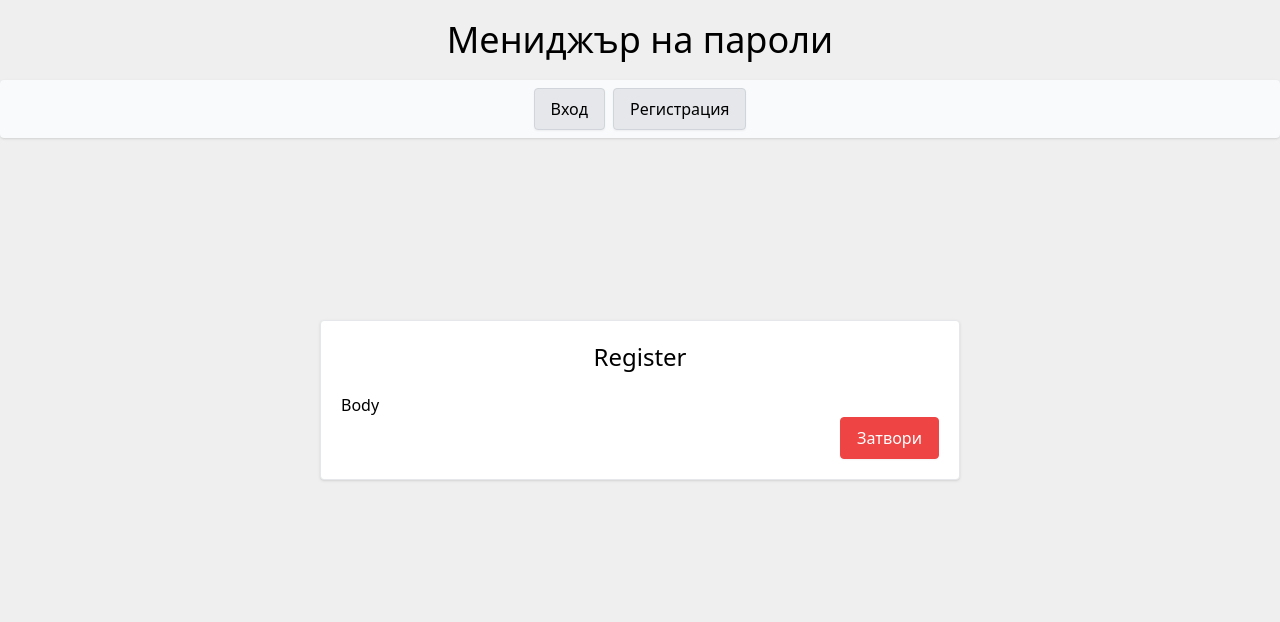
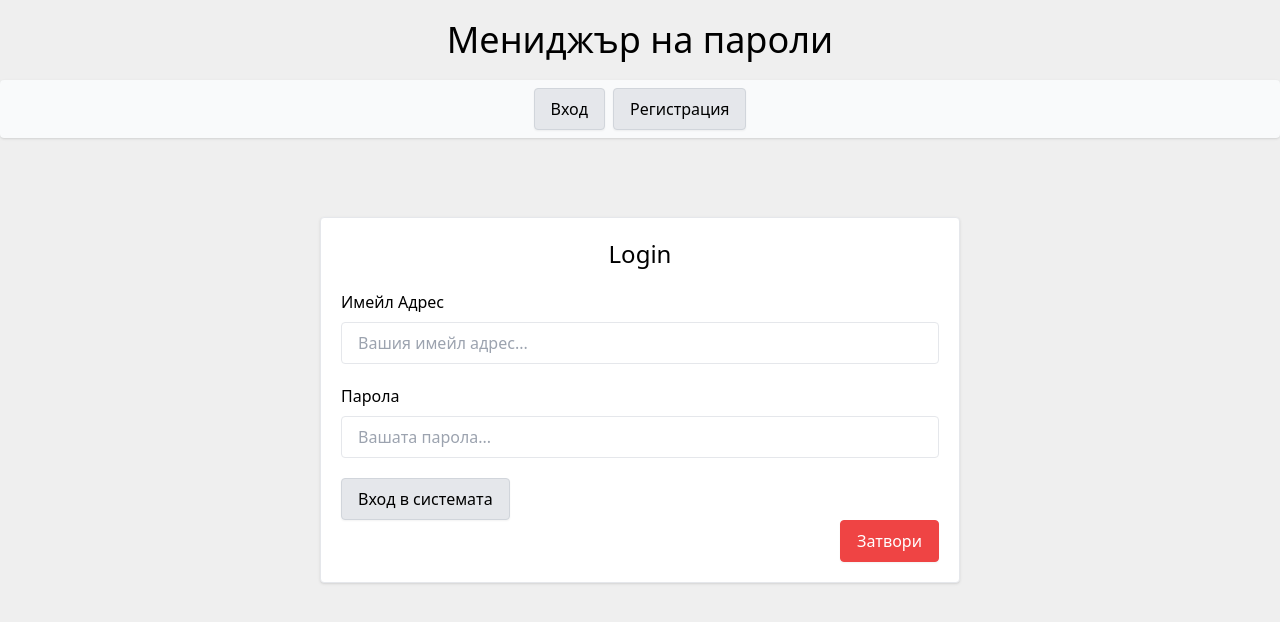
Before and after one commit to Krisi-Web-Apps/password-manager, a Vue app in the folder client/: page / in a window 1280 px wide. Shown: the top 622 px of the page. Built offline with nearby package versions, Linux system fonts and the light colour scheme.

Commit message:
feature: login is implemented

```diff
--- a/client/package.json
+++ b/client/package.json
@@ -10,6 +10,7 @@
     "lint": "eslint src"
   },
   "dependencies": {
+    "axios": "1.3.6",
     "pinia": "^2.0.35",
     "vue": "^3.2.47"
   },
--- /dev/null
+++ b/client/src/boot/axios.js
@@ -0,0 +1,5 @@
+import axios from "axios";
+
+const api = axios.create({ baseURL: import.meta.env.VITE_BASE_API_URL });
+
+export default api;
--- a/client/src/components/auth/login/LoginView.vue
+++ b/client/src/components/auth/login/LoginView.vue
@@ -1,9 +1,32 @@
 <template>
-  <simple-dialog  @close="handleClose">
+  <simple-dialog @close="handleClose">
     <template v-slot:header>Login</template>
     <template v-slot:body>
-      <form class="px-5">
-        Body
+      <form @submit.prevent="handleLogin" class="px-5">
+        <p v-if="user.error" class="mb-5 text-red-500 text-center">
+          {{ user.error }}
+        </p>
+        <div class="mb-5">
+          <label for="email">Имейл Адрес</label>
+          <input
+            type="email"
+            placeholder="Вашия имейл адрес..."
+            id="email"
+            class="w-full py-2 px-4 mt-2 rounded border"
+            v-model="user.credentials.email"
+          />
+        </div>
+        <div class="mb-5">
+          <label for="password">Парола</label>
+          <input
+            type="password"
+            placeholder="Вашата парола..."
+            id="password"
+            class="w-full py-2 px-4 mt-2 rounded border"
+            v-model="user.credentials.password"
+          />
+        </div>
+        <button type="submit" class="button">Вход в системата</button>
       </form>
     </template>
   </simple-dialog>
@@ -12,6 +35,7 @@
 <script>
 // stores
 import { useEnvStore } from "@src/stores/env";
+import { useUserStore } from "@src/stores/user";
 
 // dialogs
 import SimpleDialog from "@src/components/dialogs/SimpleDialog.vue";
@@ -24,13 +48,17 @@ export default {
   },
   setup() {
     const env = useEnvStore();
+    const user = useUserStore();
     const functions = {
+      handleLogin: () => {
+        user.login();
+      },
       handleClose: () => {
         env.dialogs.auth.login = false;
-      }
-    }
-    return { ...functions }
-  }
+      },
+    };
+    return { user, ...functions };
+  },
 };
 </script>
 
--- a/client/src/stores/env.js
+++ b/client/src/stores/env.js
@@ -2,10 +2,11 @@ import { defineStore } from "pinia";
 
 export const useEnvStore = defineStore("env", {
     state: () => ({
+        time_ms: 0.00,
         dialogs: {
             auth: {
-                login: false,
-                register: true,
+                login: true,
+                register: false,
             }
         }
     })
--- a/client/src/stores/user.js
+++ b/client/src/stores/user.js
@@ -1,12 +1,45 @@
 import { defineStore } from "pinia";
 
+import api from "@src/boot/axios";
+import { useEnvStore } from "@src/stores/env";
+
 export const useUserStore = defineStore("user", {
-    state: () => ({
-        isLoggedIn: false,
-        me: {
-            first_name: "Кристиан",
-            last_name: "Костадинов",
-            role_as: "admin"
-        }
-    })
+  state: () => ({
+    loading: false,
+    isLoggedIn: false,
+    me: {
+      first_name: "Кристиан",
+      last_name: "Костадинов",
+      role_as: "admin",
+    },
+    credentials: {
+      first_name: "",
+      last_name: "",
+      email: "",
+      password: "",
+    },
+    url: "/users",
+    error: "",
+    time_ms: 0,
+  }),
+  actions: {
+    async login() {
+      this.loading = true;
+      api.post(`${this.url}/login`, this.credentials).then((res) => {
+        this.afterLogin(res.data.encryptedToken);
+        this.loading = false;
+      }).catch(err => {
+        this.error = err.message;
+      });
+    },
+    afterLogin(token) {
+      const env = useEnvStore();
+      env.dialogs.auth.login = false;
+      env.dialogs.auth.register = false;
+      this.isLoggedIn = true;
+      this.loading = false;
+      api.defaults.headers.authorization = token;
+      localStorage.setItem("token", token);
+    },
+  },
 });
--- a/client/src/style.css
+++ b/client/src/style.css
@@ -7,9 +7,13 @@ body {
 }
 
 button {
-    @apply bg-gray-200 border border-gray-300;
+    @apply outline-none bg-gray-200 border border-gray-300 focus:border-gray-400;
 }
 
 .button {
     @apply py-2 px-4 rounded shadow-sm hover:shadow-lg transition-shadow;
 }
+
+input {
+    @apply outline-none focus:border-gray-400;
+}
```
Also changed, not shown: 2 other files (tests, documents, lock files or other folders).
